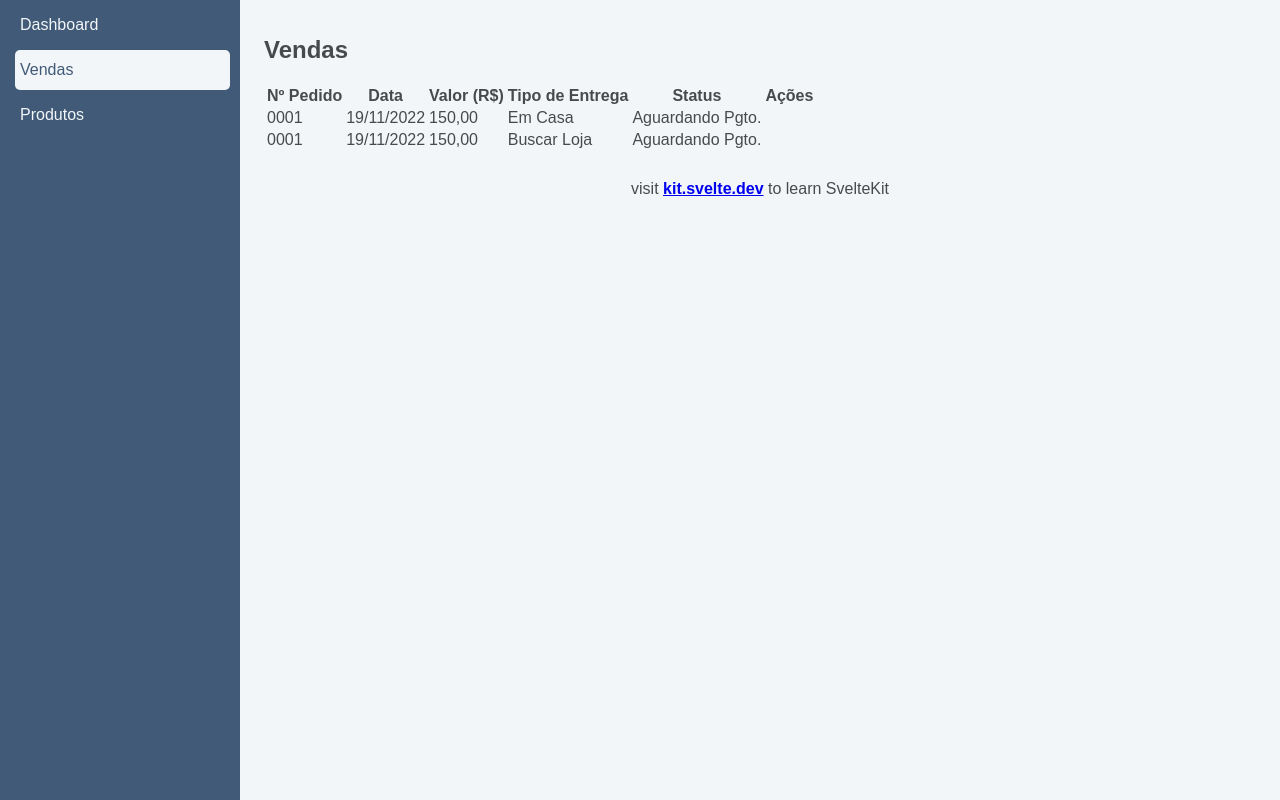
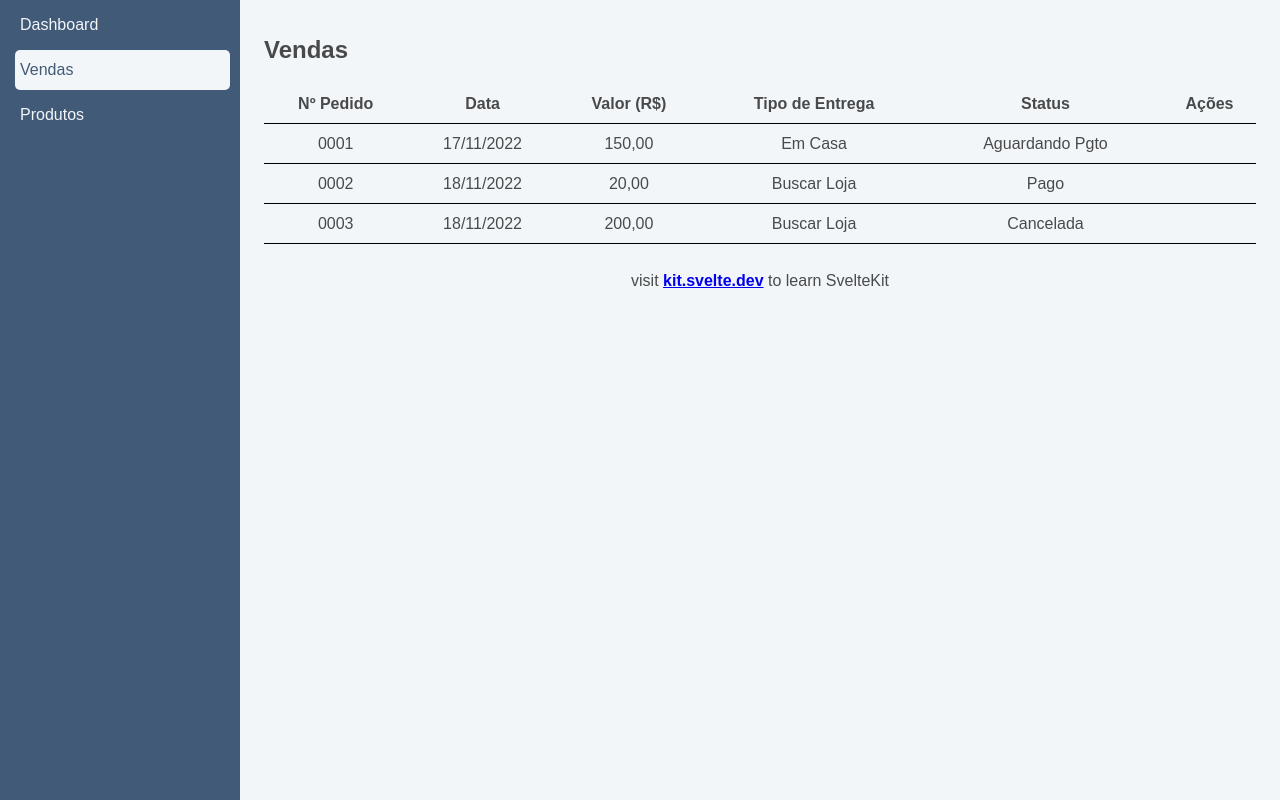
Before and after one commit to ricardoMonteiroTavares/phi, a SvelteKit app: page /sales in a window 1280 px wide. Built offline with nearby package versions, Linux system fonts and the light colour scheme.

Commit message:
feat: criação do componente de tabela

```diff
--- /dev/null
+++ b/src/lib/component/table/SalesTable/SalesTable.svelte
@@ -0,0 +1,54 @@
+<script lang="ts">
+	import SalesTableLine from "./SalesTableLine.svelte";
+
+    const sales = [
+        {
+            orderNumber: '0001',
+            data: '17/11/2022',
+            value: '150,00',
+            deliveryType: 'Em Casa',
+            status: 'Aguardando Pgto'
+        },
+        {
+            orderNumber: '0002',
+            data: '18/11/2022',
+            value: '20,00',
+            deliveryType: 'Buscar Loja',
+            status: 'Pago'
+        },
+        {
+            orderNumber: '0003',
+            data: '18/11/2022',
+            value: '200,00',
+            deliveryType: 'Buscar Loja',
+            status: 'Cancelada'
+        },
+    ];
+</script>
+
+<table class="sales_table">
+    <tr class="sales_table_header">
+        <th>Nº Pedido</th>
+        <th>Data</th>
+        <th>Valor (R$)</th>
+        <th>Tipo de Entrega</th>
+        <th>Status</th>
+        <th>Ações</th>
+    </tr>
+    {#each sales as sale}
+        <SalesTableLine {...sale} />
+    {/each}
+</table>
+
+<style>
+    .sales_table {
+        width: 100%;
+        border-collapse: collapse;
+    }
+
+    .sales_table_header {
+        border-bottom: 1px solid black;
+        text-align: center;
+        height: 40px;
+    }
+</style>
--- /dev/null
+++ b/src/lib/component/table/SalesTable/SalesTableLine.svelte
@@ -0,0 +1,24 @@
+<script lang="ts">
+    export let orderNumber: string;
+    export let data: string;
+    export let value: string;
+    export let deliveryType: string;
+    export let status: string;
+</script>
+
+<tr class="sales_table_line">
+    <td>{orderNumber}</td>
+    <td>{data}</td>
+    <td>{value}</td>
+    <td>{deliveryType}</td>
+    <td>{status}</td>
+    <td></td>
+</tr>
+
+<style>
+    .sales_table_line {
+        border-bottom: 1px solid black;
+        text-align: center;
+        height: 40px;
+    }
+</style>
--- a/src/routes/sales/+page.svelte
+++ b/src/routes/sales/+page.svelte
@@ -1,3 +1,7 @@
+<script>
+	import SalesTable from "$lib/component/table/SalesTable/SalesTable.svelte";
+
+</script>
 <svelte:head>
 	<title>Vendas</title>
 	<meta name="description" content="Ver todas as vendas no sistema" />
@@ -5,30 +9,5 @@
 
 <section>
     <h1>Vendas</h1>
-    <table>
-        <tr>
-            <th>Nº Pedido</th>
-            <th>Data</th>
-            <th>Valor (R$)</th>
-            <th>Tipo de Entrega</th>
-            <th>Status</th>
-            <th>Ações</th>
-        </tr>
-        <tr>
-            <td>0001</td>
-            <td>19/11/2022</td>
-            <td>150,00</td>
-            <td>Em Casa</td>
-            <td>Aguardando Pgto.</td>
-            <td></td>
-        </tr>
-        <tr>
-            <td>0001</td>
-            <td>19/11/2022</td>
-            <td>150,00</td>
-            <td>Buscar Loja</td>
-            <td>Aguardando Pgto.</td>
-            <td></td>
-        </tr>
-    </table>
+    <SalesTable />
 </section>
```
